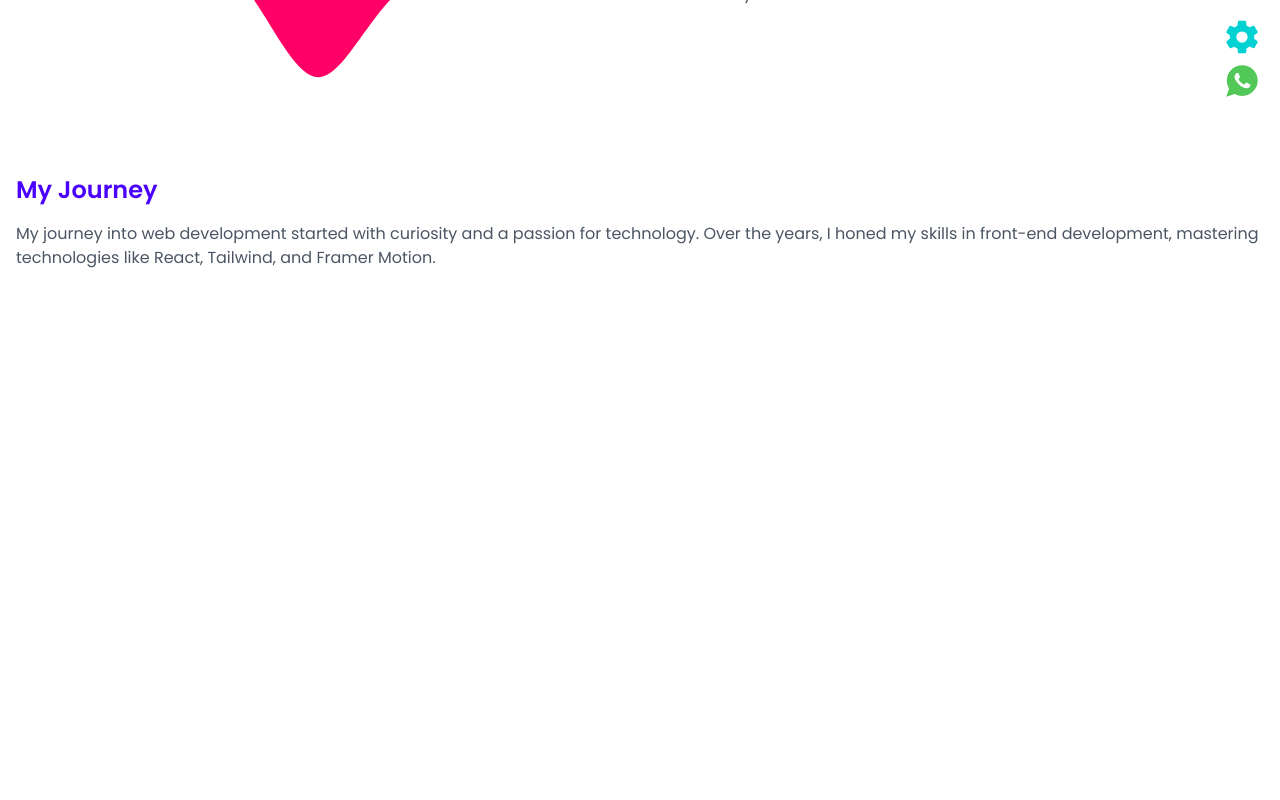
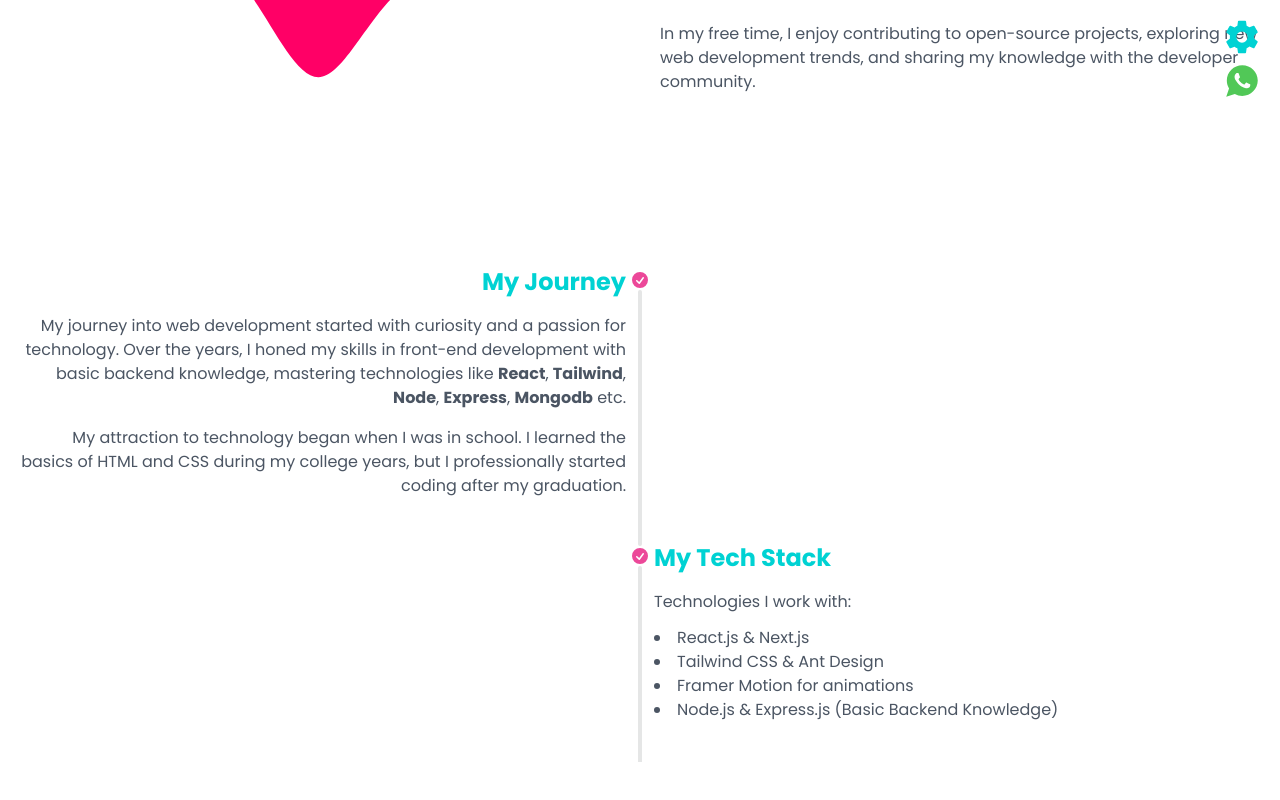
Before and after one commit to Hasinur3813/react-portfolio, a React (Vite) app: page /about-me in a window 1280 px wide. Shown: the part 674-1474 px from the top of the page. Before the commit the page ends 1008 px from the top, so only its background shows below. Built offline with nearby package versions, Linux system fonts and the light colour scheme.

Commit message:
timeline for about page

```diff
--- a/src/Pages/AboutMe/AboutMe.jsx
+++ b/src/Pages/AboutMe/AboutMe.jsx
@@ -44,6 +44,11 @@ const AboutMe = () => {
               web applications.
             </p>
             <p className="text-muted mt-4">
+              My attraction to technology began when I was in school. I learned
+              the basics of HTML and CSS during my college years, but I
+              professionally started coding after my graduation.
+            </p>
+            <p className="text-muted mt-4">
               I specialize in front-end development using modern technologies
               like <strong>React</strong>,<strong> Tailwind CSS</strong>,{" "}
               <strong>Ant Design</strong>,<strong> DaisyUI</strong>, and{" "}
@@ -60,15 +65,74 @@ const AboutMe = () => {
 
         {/* bottom content */}
         <div className="mt-32">
-          <h2 className="text-2xl font-semibold mb-4 text-primary">
-            My Journey
-          </h2>
-          <p className="text-gray-600">
-            My journey into web development started with curiosity and a passion
-            for technology. Over the years, I honed my skills in front-end
-            development, mastering technologies like React, Tailwind, and Framer
-            Motion.
-          </p>
+          <ul className="timeline timeline-snap-icon max-md:timeline-compact timeline-vertical">
+            <li>
+              <div className="timeline-middle">
+                <svg
+                  xmlns="http://www.w3.org/2000/svg"
+                  viewBox="0 0 20 20"
+                  fill="#ec4899"
+                  className="h-5 w-5"
+                >
+                  <path
+                    fillRule="evenodd"
+                    d="M10 18a8 8 0 100-16 8 8 0 000 16zm3.857-9.809a.75.75 0 00-1.214-.882l-3.483 4.79-1.88-1.88a.75.75 0 10-1.06 1.061l2.5 2.5a.75.75 0 001.137-.089l4-5.5z"
+                    clipRule="evenodd"
+                  />
+                </svg>
+              </div>
+              <div className="timeline-start mb-10 md:text-end">
+                <h2 className="text-2xl font-bold mb-4 text-primaryColor">
+                  My Journey
+                </h2>
+                <p className="text-muted">
+                  My journey into web development started with curiosity and a
+                  passion for technology. Over the years, I honed my skills in
+                  front-end development with basic backend knowledge, mastering
+                  technologies like <strong>React</strong>,{" "}
+                  <strong>Tailwind</strong>, <strong>Node</strong>,{" "}
+                  <strong>Express</strong>, <strong>Mongodb</strong> etc.
+                </p>
+                <p className="text-muted mt-4">
+                  My attraction to technology began when I was in school. I
+                  learned the basics of HTML and CSS during my college years,
+                  but I professionally started coding after my graduation.
+                </p>
+              </div>
+              <hr />
+            </li>
+
+            <li>
+              <hr />
+              <div className="timeline-middle">
+                <svg
+                  xmlns="http://www.w3.org/2000/svg"
+                  viewBox="0 0 20 20"
+                  fill="#ec4899"
+                  className="h-5 w-5"
+                >
+                  <path
+                    fillRule="evenodd"
+                    d="M10 18a8 8 0 100-16 8 8 0 000 16zm3.857-9.809a.75.75 0 00-1.214-.882l-3.483 4.79-1.88-1.88a.75.75 0 10-1.06 1.061l2.5 2.5a.75.75 0 001.137-.089l4-5.5z"
+                    clipRule="evenodd"
+                  />
+                </svg>
+              </div>
+              <div className="timeline-end md:mb-10">
+                <h2 className="text-2xl font-bold mb-4 text-primaryColor">
+                  My Tech Stack
+                </h2>
+                <p className="text-muted">Technologies I work with:</p>
+                <ul className="list-disc list-inside mt-3 text-gray-600">
+                  <li>React.js & Next.js</li>
+                  <li>Tailwind CSS & Ant Design</li>
+                  <li>Framer Motion for animations</li>
+                  <li>Node.js & Express.js (Basic Backend Knowledge)</li>
+                </ul>
+              </div>
+              <hr />
+            </li>
+          </ul>
         </div>
       </div>
     </section>
```
